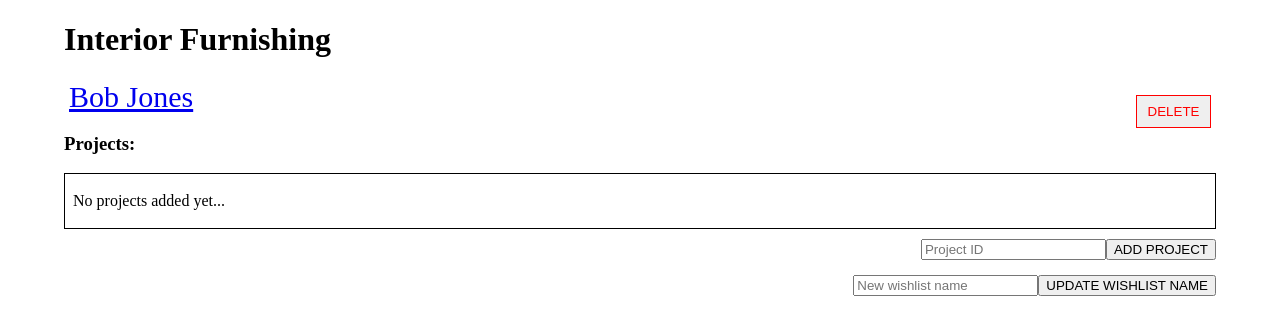
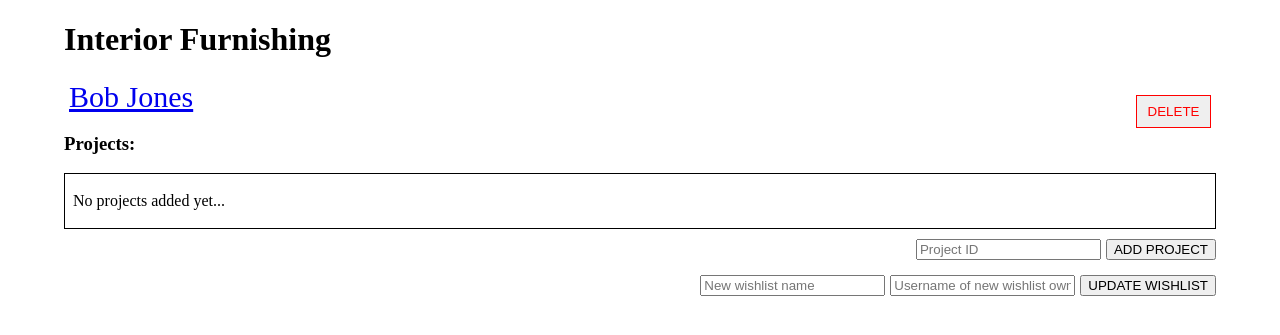
Before and after one commit to JacobZhu-zjc/Creatables, a PHP site: page /wishlist_viewer.php?id=2 in a window 1280 px wide. Shown: the top 335 px of the page. Run offline with PHP 8.4, Linux system fonts and the light colour scheme; a user stored in the database is signed in; data comes from the database, SQL or seed files in the repository.

Commit message:
Implemented functionality for updating any number of non-key attributes for wishlists

```diff
--- a/htdocs/api/create_wishlist.php
+++ b/htdocs/api/create_wishlist.php
@@ -34,9 +34,9 @@ if ($conn->connect_error) {
 $stmt = $conn->prepare("INSERT INTO ProjectWishlist_Creates (Name, Username) VALUES (?,?)");
 $stmt->bind_param("ss", $title, $username);
 $stmt->execute();
-$wlid = $conn->insert_id;
+$wishlistID = $conn->insert_id;
 $conn->close();
 
 // Redirecting to wishlist viewer page
-header("Location: ../wishlist_viewer.php?id=".urlencode($wlid));
+header("Location: ../wishlist_viewer.php?id=".urlencode($wishlistID));
 ?>
--- a/htdocs/wishlist_viewer.php
+++ b/htdocs/wishlist_viewer.php
@@ -71,6 +71,9 @@ if (isset($_SESSION["username"])) {
             margin-top: 10px;
             float: right;
         }
+        input {
+            margin-left: 5px;
+        }
         #nameTag {
             font-size: 30px;
             margin: 5px;
@@ -133,11 +136,12 @@ if (isset($_SESSION["username"])) {
 
         echo('<br><br>');
 
-        // Optionally displaying the text field to rename the wishlist if the current user is the creator
+        // Optionally displaying the text field to rename the wishlist or to send the wishlist to someone else, if the current user is the creator
         echo('<form action="api/update_wishlist.php" method="post">');
-        echo('<input type="text" placeholder="New wishlist name" name="wishlistName">');
+        echo('<input type="text" placeholder="New wishlist name" name="newWishlistName">');
+        echo('<input type="text" placeholder="Username of new wishlist owner" name="newUsername">');
         echo('<input type="hidden" value="'.$wlid.'" name="wishlistID">');
-        echo('<input type="submit" value="UPDATE WISHLIST NAME">');
+        echo('<input type="submit" value="UPDATE WISHLIST">');
         echo('</form>');
     }
 ?>
```
Also changed, not shown: htdocs/api/update_wishlist.php (+33 -7 lines).
